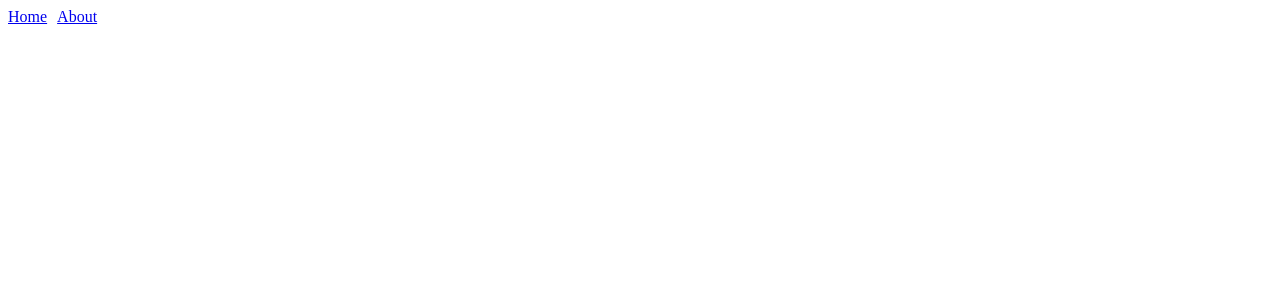
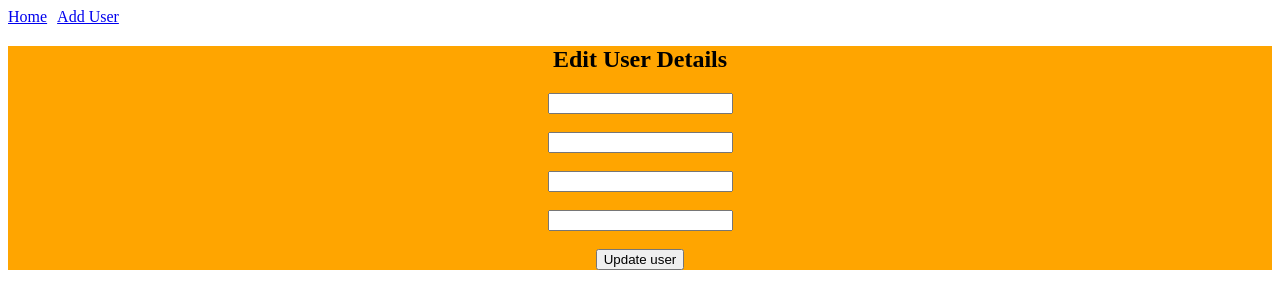
Before and after one commit to MAnwarulhaq/CRUD-Operation, a React (Vite) app: page /edit/1 in a window 1280 px wide. Before the commit this address had no page. Shown: the top 308 px of the page. Built offline with nearby package versions, Linux system fonts and the light colour scheme; no server answers.

Commit message:
Update User detail

```diff
--- a/src/App.jsx
+++ b/src/App.jsx
@@ -3,6 +3,7 @@ import { BrowserRouter as Router, Routes, Route } from 'react-router-dom'
 import Navbar from './Navbar'
 import Home from './Home'
 import AddUsers from './AddUsers'
+import UserEdit from './UserEdit'
 
 const App = () => {
   return (
@@ -12,6 +13,7 @@ const App = () => {
       <Routes>
         <Route path="/" element={<Home />} />
         <Route path="/addusers" element={<AddUsers />} />
+        <Route path="/edit/:id" element={<UserEdit />} />
       </Routes>
 
 
--- a/src/Home.jsx
+++ b/src/Home.jsx
@@ -1,5 +1,6 @@
 import React, { useEffect } from 'react';
-const url='http://localhost:3000/users'
+import { Link } from 'react-router';
+const url = 'http://localhost:3000/users'
 const Home = () => {
     const [users, setUsers] = React.useState([]);
 
@@ -7,16 +8,16 @@ const Home = () => {
         displayUsers();
     }, []);
 
-    const displayUsers = async ()=> {
+    const displayUsers = async () => {
         // const url='http://localhost:3000/users'
-        const response= await fetch(url);
+        const response = await fetch(url);
         const data = await response.json();
         // console.log(data);
         setUsers(data);
 
     }
     const deleteUser = async (id) => {
-        const response = await fetch(url + '/' + id,{
+        const response = await fetch(url + '/' + id, {
             method: "DELETE",
 
         })
@@ -28,7 +29,7 @@ const Home = () => {
 
     }
     return (
-    <div style={{ width: '100%', backgroundColor:"orange",textAlign: 'center',}}>
+        <div style={{ width: '100%', backgroundColor: "orange", textAlign: 'center', }}>
             <h1>Users List </h1>
             {
                 users.length > 0 ? (
@@ -50,7 +51,11 @@ const Home = () => {
                                     <td>{user.lastName}</td>
                                     <td>{user.age}</td>
                                     <td>{user.email}</td>
-                                <td><button onClick={()=>deleteUser(user.id)}>Delete</button></td>
+                                    <td><button onClick={() => deleteUser(user.id)}>Delete</button></td>
+                                    <td><Link to={`/edit/${user.id}`}>
+                                        <button>Edit</button>
+                                    </Link>
+                                    </td>
                                 </tr>
                             ))}
                         </tbody>
--- a/src/Navbar.jsx
+++ b/src/Navbar.jsx
@@ -6,7 +6,7 @@ const Navbar = () => {
         <>
             <nav>
                 <Link to="/" style={{ marginRight: "10px" }}>Home</Link>
-                <Link to="/addusers">About</Link>
+                <Link to="/addusers">Add User</Link>
             </nav>
 
         </>
--- /dev/null
+++ b/src/UserEdit.jsx
@@ -0,0 +1,42 @@
+import React, { use } from 'react'
+import { useParams } from 'react-router-dom';
+import { useEffect,useState } from 'react';
+
+const UserEdit = () => {
+    const [name, setName] = useState('');
+    const [lastName, setLastName] = useState('');
+    const [age, setAge] = useState('');
+    const [email, setEmail] = useState('');
+    const { id } = useParams();
+    console.log("User ID to edit:", id);
+
+    useEffect(() => {
+        getUserData()
+    }, []);
+
+    const getUserData = async () => {
+        const response = await fetch(`http://localhost:3000/users/${id}`);
+        const data = await response.json();
+        console.log("User data:", data);
+        setName(data.name)
+        setLastName(data.lastName)
+        setAge(data.age)
+        setEmail(data.email)
+        // You can set this data to state if you want to pre-fill the form
+    }
+
+
+
+    return (
+        <div style={{ width: '100%', backgroundColor: "orange", textAlign: 'center' }}>
+            <h2>Edit User Details</h2>
+            <input type="text" name="" id="" value={name} onChange={(e)=>setName(e.target.value)} /> <br /><br />
+            <input type="text" name="" id="" value={lastName}  onChange={(e)=>setName(e.target.value)}/> <br /><br />
+            <input type="text" name="" id="" value={age}  onChange={(e)=>setName(e.target.value)}/> <br /><br />
+            <input type="text" name="" id="" value={email}  onChange={(e)=>setName(e.target.value)}/> <br /><br />
+            <button>Update user</button>
+        </div>
+    )
+}
+
+export default UserEdit
```
Lines whose indentation alone changed are shown as unchanged.
